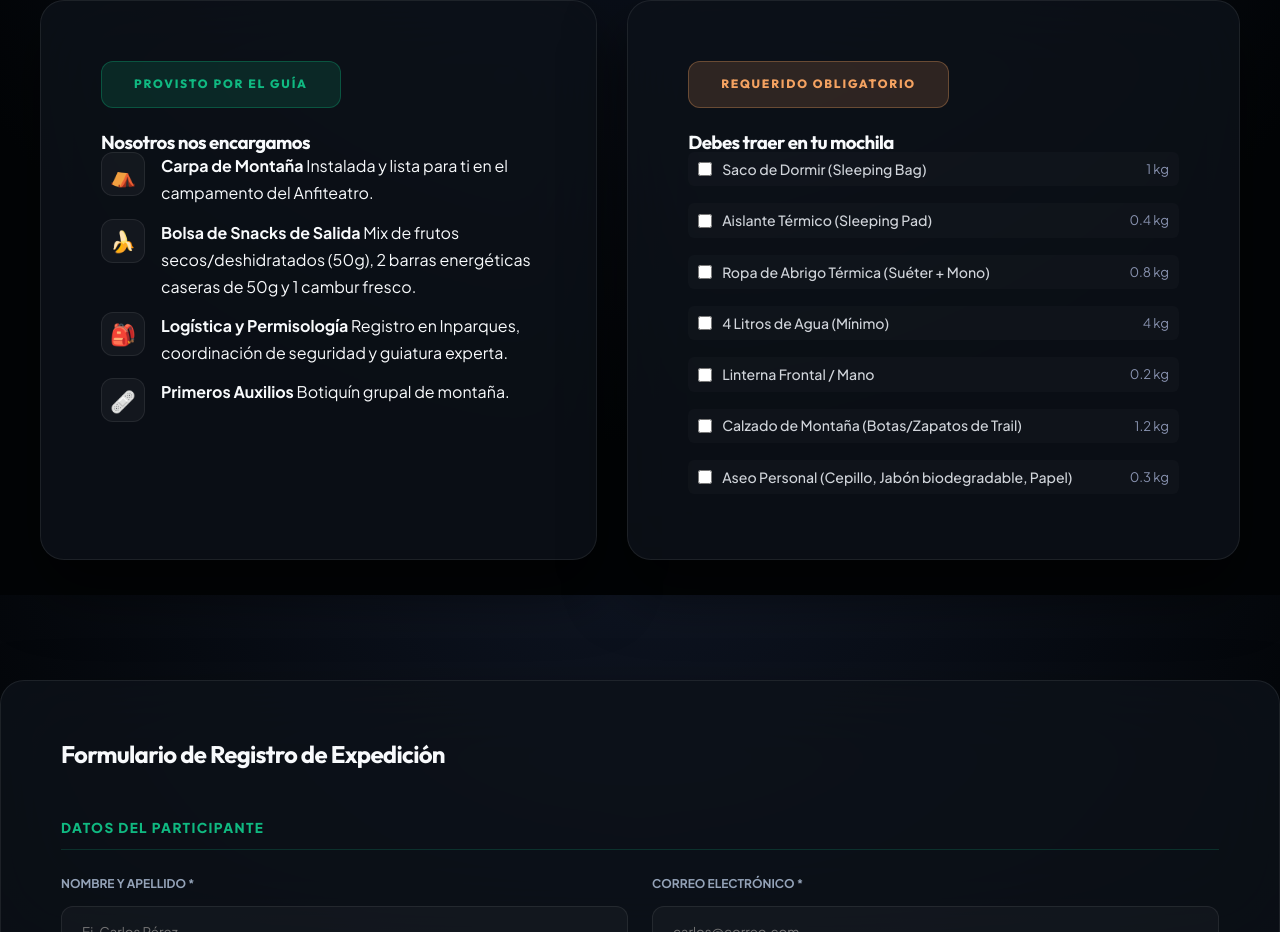
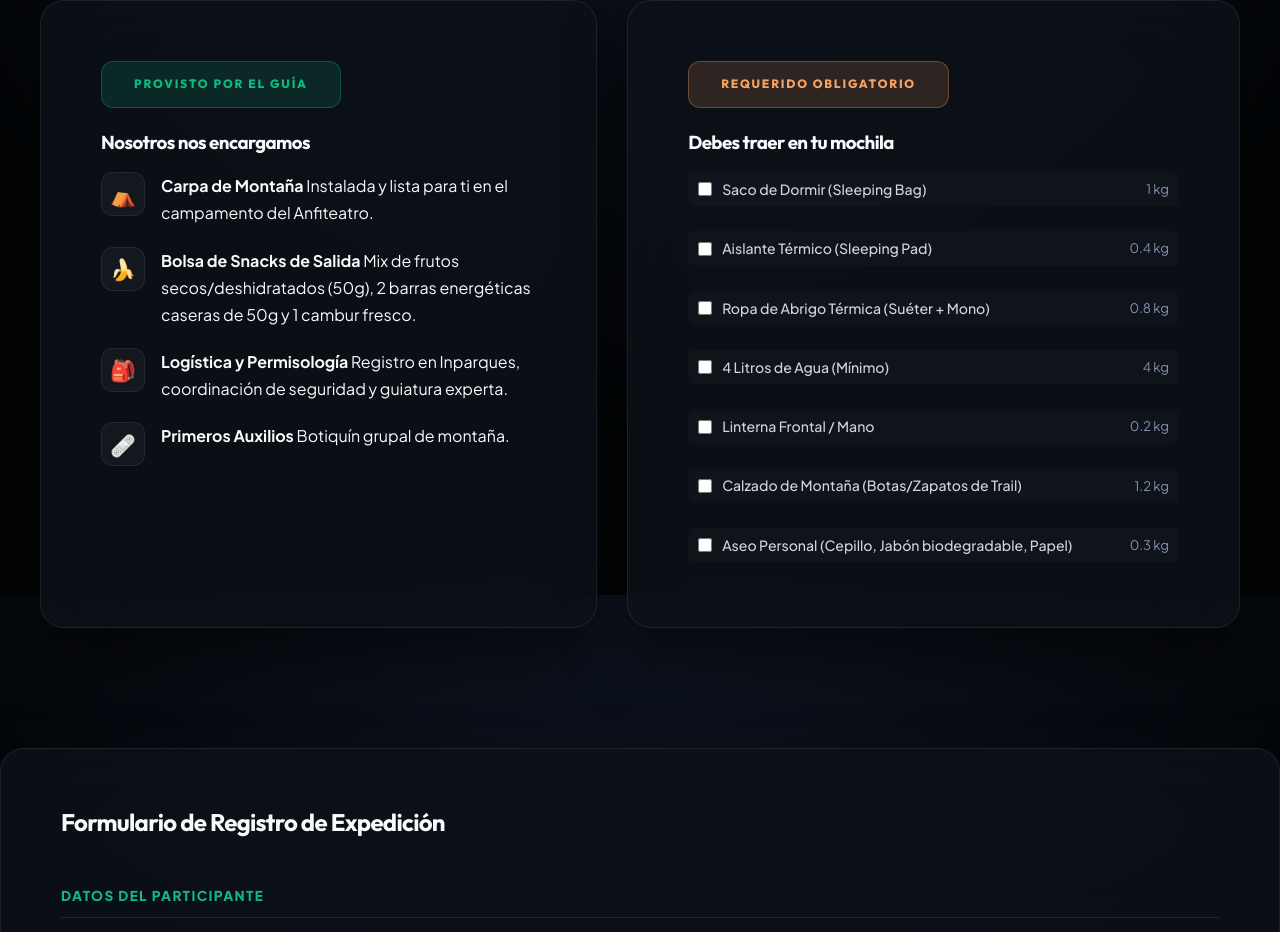
Before and after one commit to diegomorono/naiguata-expeditions, a website with bundled scripts: page Website/index.html in a window 1280 px wide. Shown: the part 1005-1937 px from the top of the page. Built offline with nearby package versions, Linux system fonts and the light colour scheme; some packages are replaced by stand-ins of ours; no server answers; the database is empty.

Commit message:
style: increase spacing in checklist sections

```diff
--- a/Website/styles.css
+++ b/Website/styles.css
@@ -85,7 +85,10 @@ h1, h2, h3, h4 { font-family: 'Outfit', sans-serif; font-weight: 700; letter-spa
 /* Checklist */
 .checklist-grid { display: grid; grid-template-columns: 1fr 1.1fr; gap: 30px; align-items: stretch; }
 .checklist-card { padding: 60px; }
-.gear-list { list-style: none; display: flex; flex-direction: column; gap: 12px; } /* Tightened vertical spacing */
+.checklist-header h3 {
+  margin-bottom: 20px;
+}
+.gear-list { list-style: none; display: flex; flex-direction: column; gap: 20px; } /* Tightened vertical spacing */
 .gear-item { display: flex; align-items: flex-start; gap: 16px; }
 .gear-icon-wrapper { width: 44px; height: 44px; background: rgba(255,255,255,0.04); border: 1px solid var(--border-subtle); border-radius: 12px; display: flex; align-items: center; justify-content: center; font-size: 1.3rem; flex-shrink: 0; }
 
```
